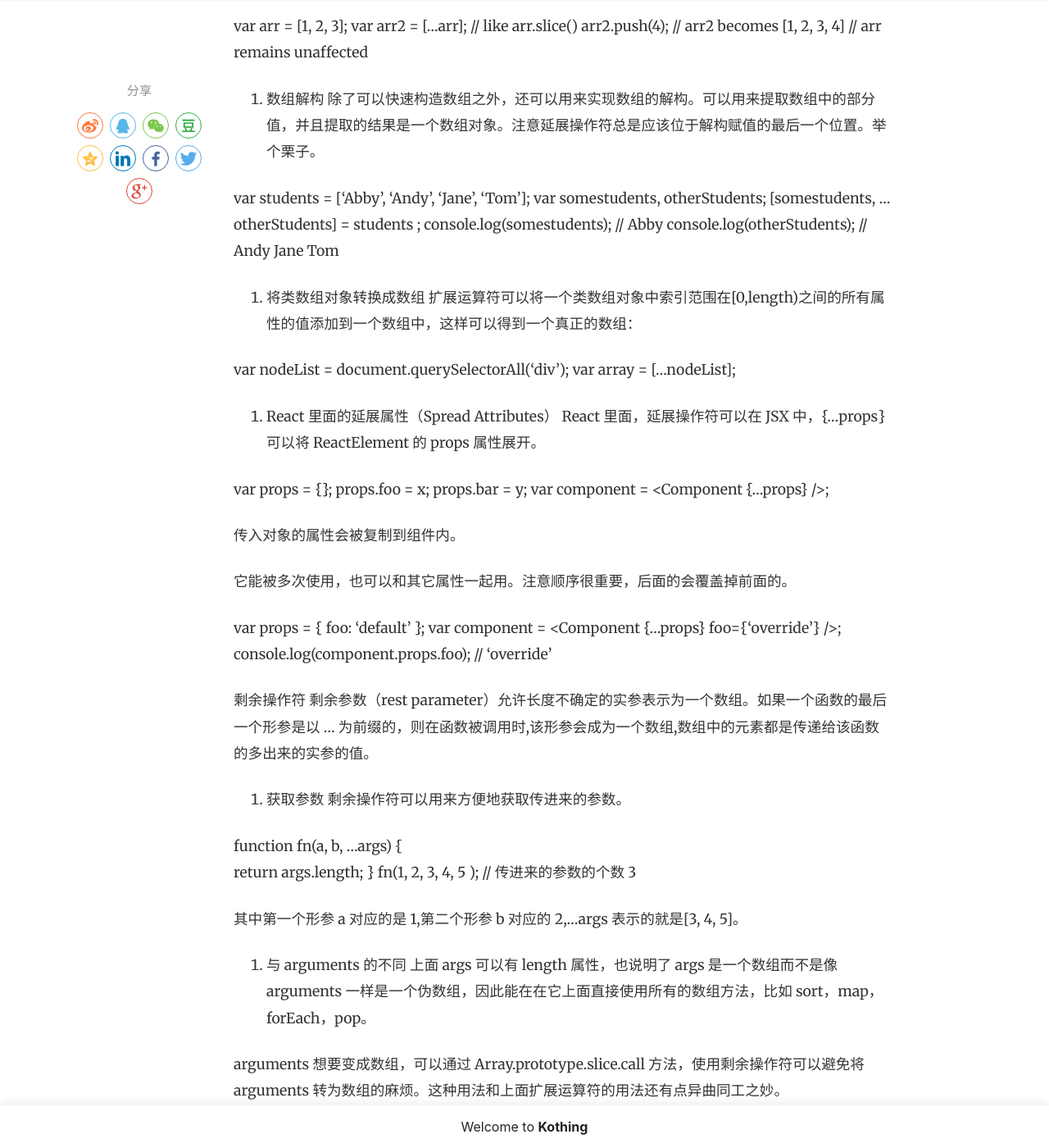
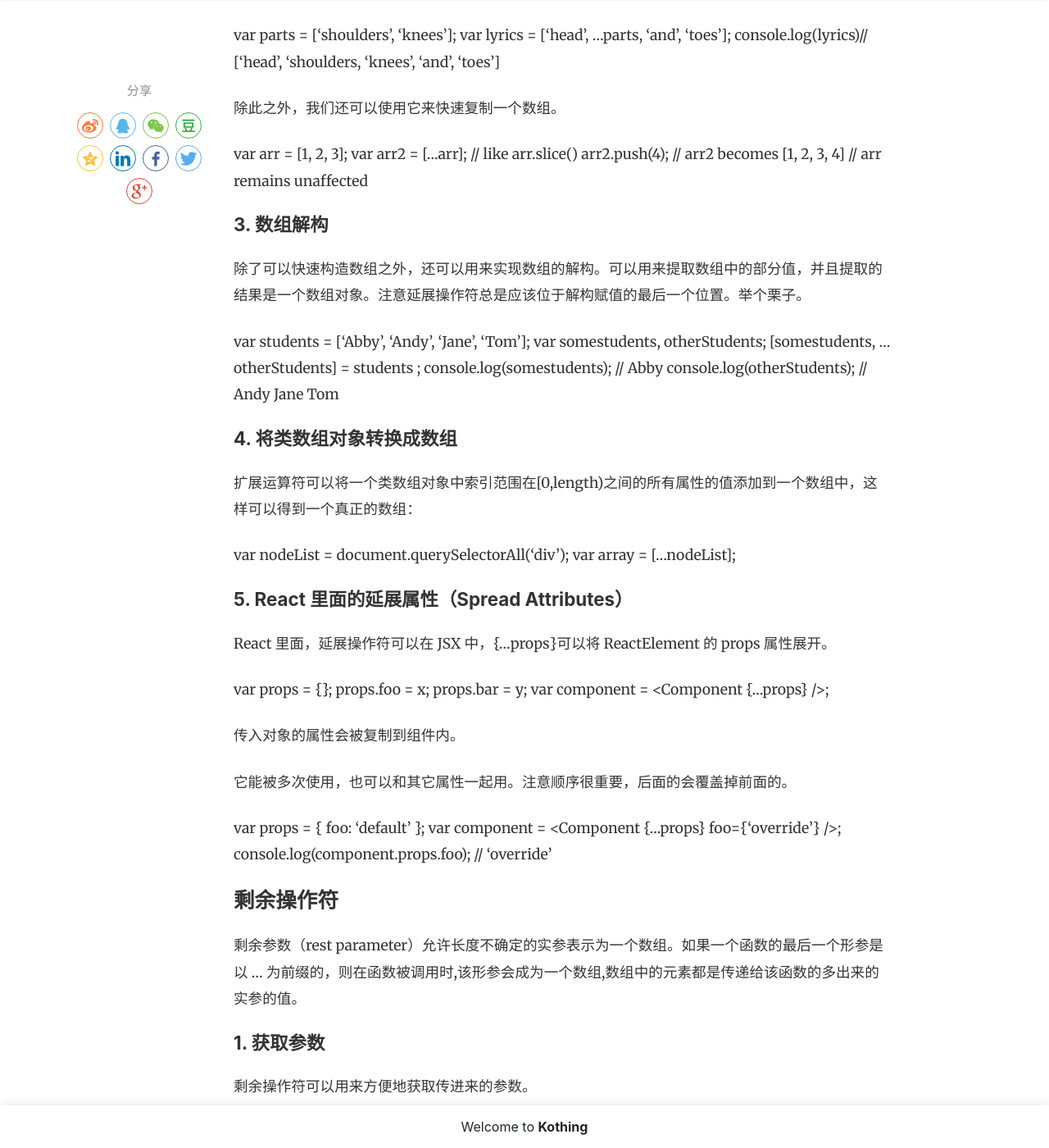
Before and after one commit to kothing/kothing.github.io, a Jekyll site: the page built from _posts/2019-05-12-about-es6-spread-and-rest-operators.md, in a window 1280 px wide and 1400 px high, scrolled down 1728 px. Shown: the whole window at 82% size. Built offline with Jekyll 4.4.1, drawn with Linux system fonts in a browser that asks for light colours; nearby versions of some CDN libraries; comment, search, counter and statistics services are not loaded; some of the changed text lies outside the part shown.

Commit message:
Update 2019-05-12-about-es6-spread-and-rest-operators.md

```diff
--- a/_posts/2019-05-12-about-es6-spread-and-rest-operators.md
+++ b/_posts/2019-05-12-about-es6-spread-and-rest-operators.md
@@ -10,10 +10,10 @@ rating: 3
 
 
 
-扩展运算符
+## 扩展运算符
 因为在 React 里面经常碰到，自己就做了很简单的几个归纳。主要几种在以下几个方面。
 
-1. 改变函数的调用
+### 1. 改变函数的调用
 将数组作为函数的参数传递进去的时候，通常使用的方法是 Function.prototype.apply，例如下面的例子
 
 var students = ['Abby','Andy'];
@@ -28,7 +28,7 @@ var otherStudents = ['Jane','Tom'];
 students.push(...otherStudents);
 console.log(students); // Abby Andy Jane Tom
 
-2. 数组构造
+### 2. 数组构造
 在延展操作符之前，我们如果想让一个数组成为另一个数组的一部分，不可避免地就要用到 push, splice, concat 等等。现在，延展操作符允许我们简单地操作就能实现，如下面代码
 
 var parts = ['shoulders', 'knees'];
@@ -43,7 +43,7 @@ arr2.push(4);
 // arr2 becomes [1, 2, 3, 4]
 // arr remains unaffected
 
-3. 数组解构
+### 3. 数组解构
 除了可以快速构造数组之外，还可以用来实现数组的解构。可以用来提取数组中的部分值，并且提取的结果是一个数组对象。注意延展操作符总是应该位于解构赋值的最后一个位置。举个栗子。
 
 var students = ['Abby', 'Andy', 'Jane', 'Tom'];
@@ -52,13 +52,13 @@ var somestudents, otherStudents;
 console.log(somestudents); // Abby
 console.log(otherStudents); // Andy Jane Tom
 
-4. 将类数组对象转换成数组
+### 4. 将类数组对象转换成数组
 扩展运算符可以将一个类数组对象中索引范围在[0,length)之间的所有属性的值添加到一个数组中，这样可以得到一个真正的数组：
 
 var nodeList = document.querySelectorAll('div');
 var array = [...nodeList];
 
-5. React 里面的延展属性（Spread Attributes）
+### 5. React 里面的延展属性（Spread Attributes）
 React 里面，延展操作符可以在 JSX 中，{…props}可以将 ReactElement 的 props 属性展开。
 
 var props = {};
@@ -74,10 +74,10 @@ var props = { foo: 'default' };
 var component = <Component {...props} foo={'override'} />;
 console.log(component.props.foo); // 'override'
 
-剩余操作符
+## 剩余操作符
 剩余参数（rest parameter）允许长度不确定的实参表示为一个数组。如果一个函数的最后一个形参是以 … 为前缀的，则在函数被调用时,该形参会成为一个数组,数组中的元素都是传递给该函数的多出来的实参的值。
 
-1. 获取参数
+### 1. 获取参数
 剩余操作符可以用来方便地获取传进来的参数。
 
 function fn(a, b, ...args) {
@@ -87,7 +87,7 @@ fn(1, 2, 3, 4, 5 ); // 传进来的参数的个数 3
 
 其中第一个形参 a 对应的是 1,第二个形参 b 对应的 2,…args 表示的就是[3, 4, 5]。
 
-2. 与 arguments 的不同
+### 2. 与 arguments 的不同
 上面 args 可以有 length 属性，也说明了 args 是一个数组而不是像 arguments 一样是一个伪数组，因此能在在它上面直接使用所有的数组方法，比如 sort，map，forEach，pop。
 
 arguments 想要变成数组，可以通过 Array.prototype.slice.call 方法，使用剩余操作符可以避免将 arguments 转为数组的麻烦。这种用法和上面扩展运算符的用法还有点异曲同工之妙。
@@ -105,12 +105,6 @@ function fn2(a, b, ...args) {
 fn1(1,2,3); // 1
 fn2(1,2,3); // 1
 
-扩展运算符与剩余操作符的区别
-
+**扩展运算符与剩余操作符的区别**
 
 关于扩展运算符与剩余操作符之间的区别，简单地说，在某种程度上，剩余操作符和扩展运算符相反，扩展运算符会“展开”数组变成多个元素，剩余操作符会收集多个元素和“压缩”成一个单一的元素。
-
-作者：oagnahz
-链接：https://hacpai.com/article/1539350981967
-来源：黑客派
-协议：CC BY-SA 4.0 https://creativecommons.org/licenses/by-sa/4.0/
```
